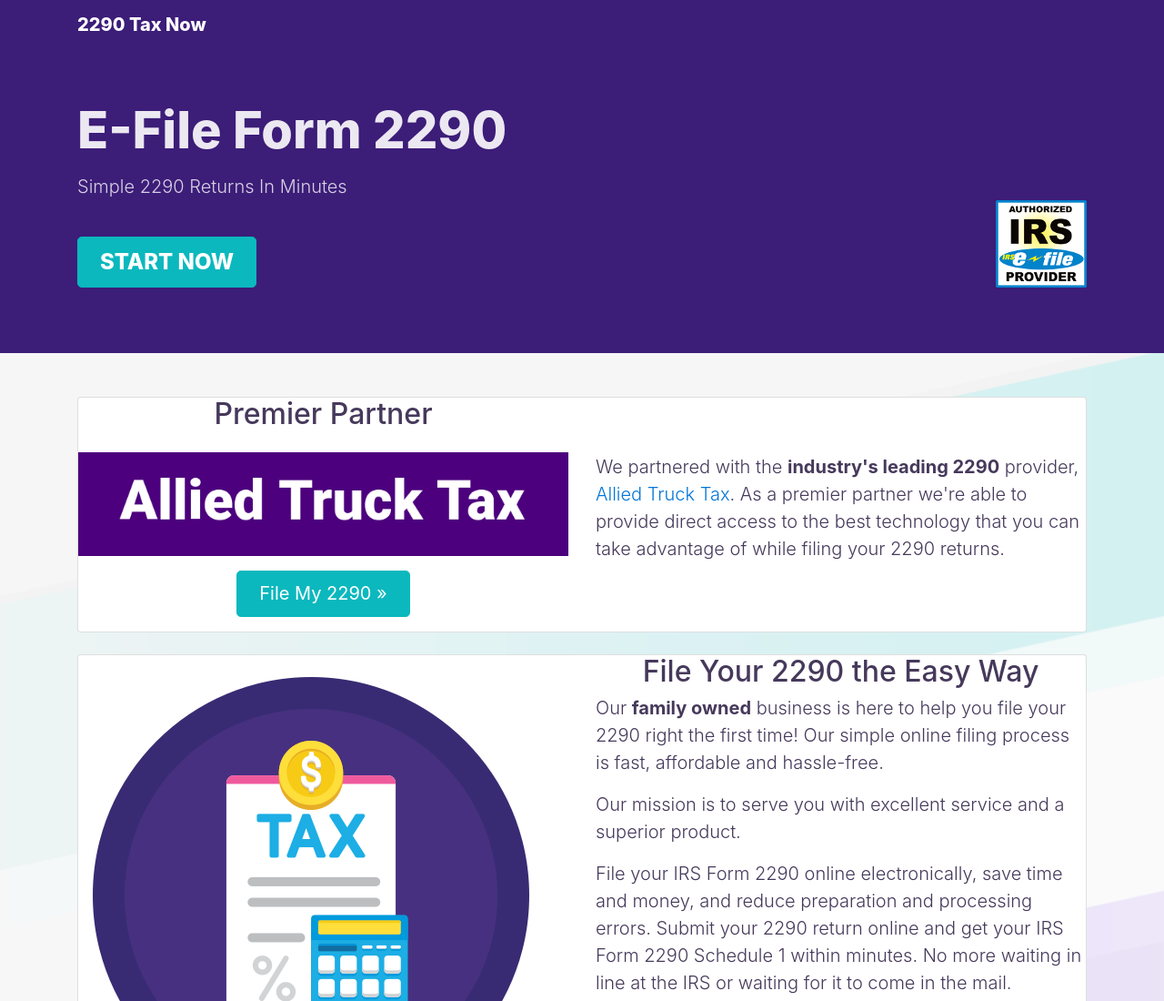
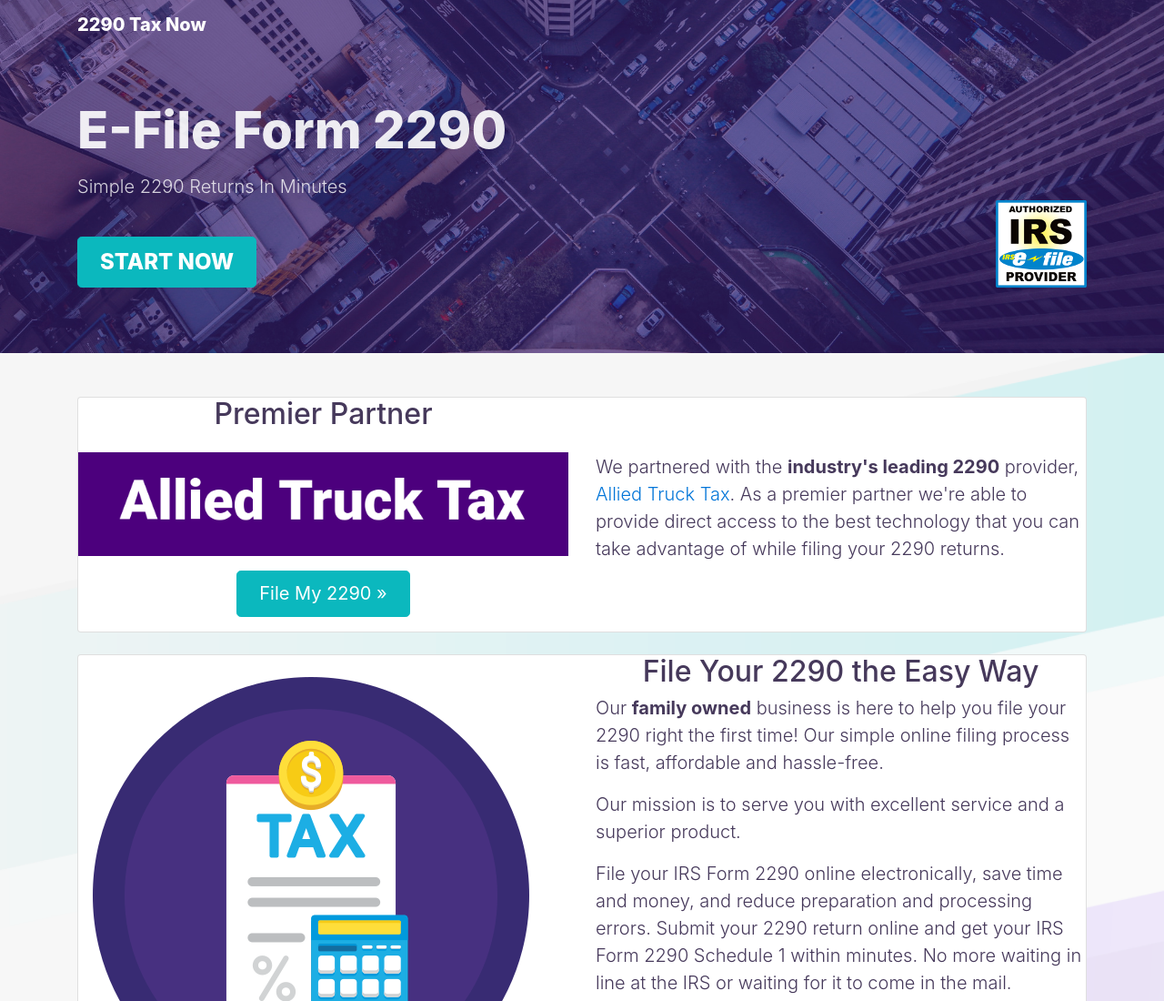
Before and after one commit to 2290TaxNow/website, a plain HTML site: page index.html in a window 1280 px wide. Shown: the top 1100 px of the page at 91% size. Drawn offline with nearby package versions, Linux system fonts and the light colour scheme; files whose address does not match are found by name.

Commit message:
Homepage hero background image

```diff
--- a/index.html
+++ b/index.html
@@ -26,7 +26,7 @@
     </head>
     <body class="">
 
-    <div class="banner home-header-wrap" style="">
+    <div class="banner home-header-wrap" style="background-image:url(./static/img/urban-aerial-bg.jpg);">
         <nav class="navbar navbar-expand-md navbar-dark">
             <div class="container">
                 <span class="navbar-brand">2290 Tax Now</span>
```
Also changed, not shown: static/img/urban-aerial-bg.jpg (added).
